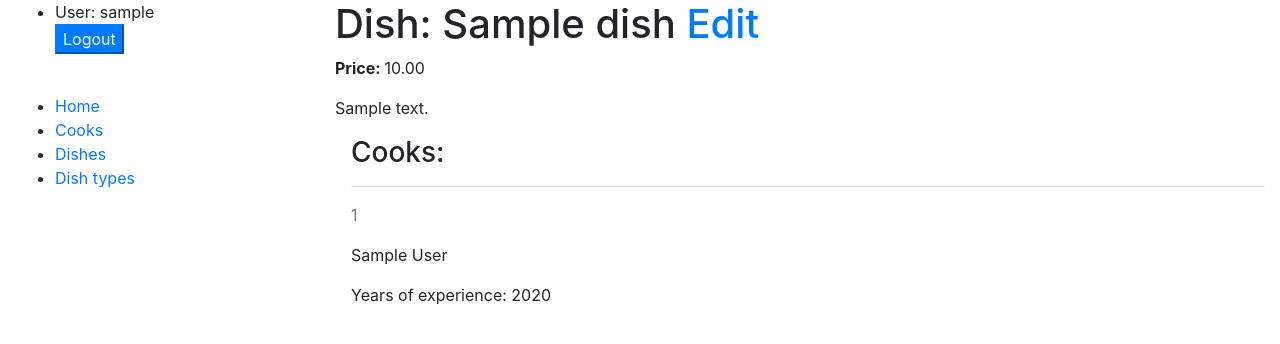
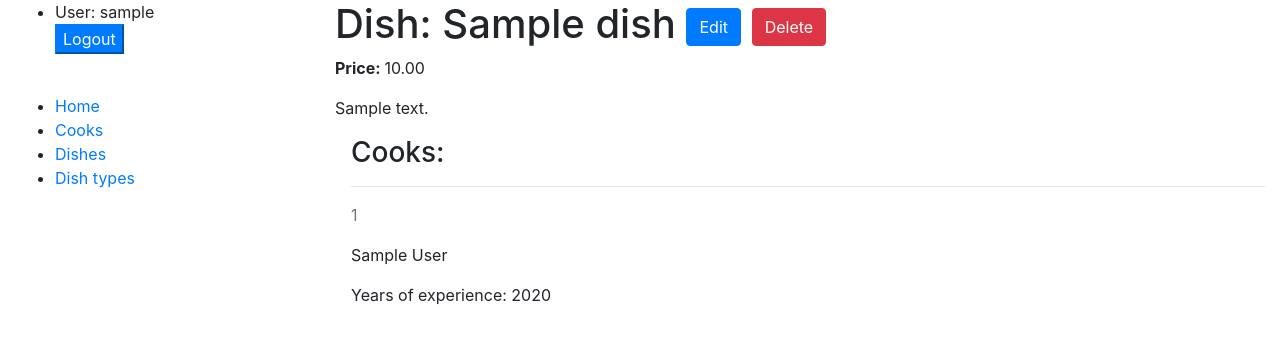
Before and after one commit to b3v3kt0r/restaurant-kitchen-service, a Django app: page /kitchen/dishes/1/ in a window 1280 px wide. Shown: the top 344 px of the page. Run offline with Django 5.2, Linux system fonts and the light colour scheme; a user stored in the database is signed in; tables that the repository leaves empty hold one stand-in row (values such as "Sample post").

Commit message:
add delete feature for dish

```diff
--- a/kitchen/urls.py
+++ b/kitchen/urls.py
@@ -10,6 +10,7 @@ from kitchen.views import (
     DishDetailView,
     DishCreateView,
     DishUpdateView,
+    DishDeleteView,
     CookListView,
     CookDetailView,
     CookCreateView)
@@ -21,9 +22,10 @@ urlpatterns = [
     path("dish-types/<int:pk>/update/", DishTypeUpdateView.as_view(), name="dish_type_update"),
     path("dish-types/<int:pk>/delete/", DishTypeDeleteView.as_view(), name="dish_type_delete"),
     path("dishes/", DishListView.as_view(), name="dish_list"),
-    path("dishes/create", DishCreateView.as_view(), name="dish_create"),
+    path("dishes/create/", DishCreateView.as_view(), name="dish_create"),
     path("dishes/<int:pk>/", DishDetailView.as_view(), name="dish_detail"),
-    path("dishes/<int:pk>/update", DishUpdateView.as_view(), name="dish_update"),
+    path("dishes/<int:pk>/update/", DishUpdateView.as_view(), name="dish_update"),
+    path("dishes/<int:pk>/delete/", DishDeleteView.as_view(), name="dish_delete"),
     path("cooks/", CookListView.as_view(), name="cook_list"),
     path("cooks/create", CookCreateView.as_view(), name="cook_create"),
     path("cooks/<int:pk>/", CookDetailView.as_view(), name="cook_detail"),
--- a/templates/kitchen/dish_detail.html
+++ b/templates/kitchen/dish_detail.html
@@ -1,6 +1,9 @@
 {% extends "base.html" %}
 {% block content %}
-  <h1>Dish: {{ dish.name }} <a href="{% url 'kitchen:dish_update' dish.id %}">Edit</a></h1>
+  <h1>Dish: {{ dish.name }}
+    <a href="{% url 'kitchen:dish_update' dish.id %}" class="btn btn-primary">Edit</a>
+    <a href="{% url 'kitchen:dish_delete' dish.id %}" class="btn btn-danger link-to-page">Delete</a>
+  </h1>
   <p><strong>Price: </strong>{{ dish.price }}</p>
   <p>{{ dish.description }}</p>
   <div class="ml-3">
```
Also changed, not shown: kitchen/views.py (line endings or trailing spaces).
